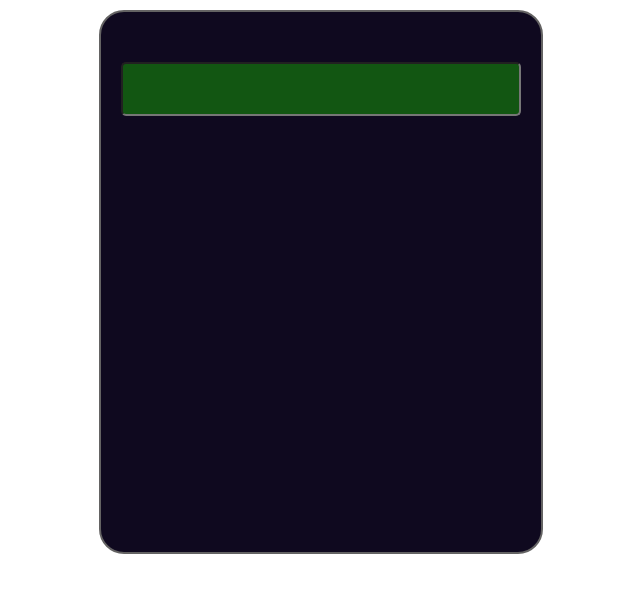
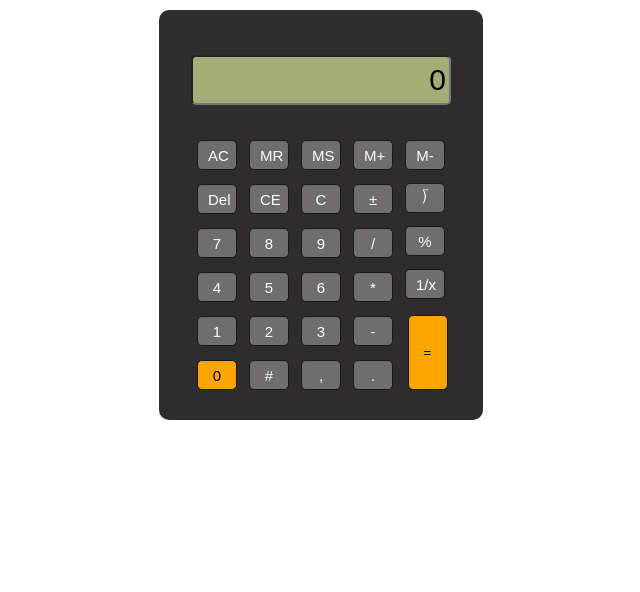
Before and after one commit to shivmohnish/calculator, a plain HTML site: page index.html in a window 1280 px wide. Shown: the whole page, without its empty margins (319-959 px from the left). Drawn offline with Linux system fonts and the light colour scheme.

Commit message:
Added CSS in calculator

```diff
--- a/index.html
+++ b/index.html
@@ -4,36 +4,116 @@
     <title>Calculator</title>
     <style>
  .Calculator-body {
-    background-color: rgb(15, 9, 31);
-    height: 500px;
-    width: 400px;
+    background-color: rgb(46, 44, 44);
+    height: 400px;
+    width: 300px;
     margin: 10px auto;
-    border-radius: 25px;
-    padding: 20px;
-    display: flex;
-    border: 2px solid rgb(100, 99, 99);
+    border-radius: 10px;
+    border: 2px solid rgb(48, 47, 47);
+    padding: 3px 10px;
  }
 
  .screen-display {
-    background-color: rgb(18, 86, 18);
+    background-color:#A1AF77;
     height: 40px;
-    width: 400px;
-    margin-top: 30px;
+    width: 250px;
+    display: block;
+    margin: 0 auto;
+    margin-top: 40px;
+    margin-bottom: 30px;
     border-radius: 5px;
     text-align: right;
     font-size: 30px;
-    padding: 5px;
+    padding: 3px;
  }
 
+.buttons-container {
+    display: flex;
+    flex-direction: column;
+    margin: 0 20px;
+    height: 260px;
+    flex-wrap: wrap;
+    justify-content: space-between;
+    align-items: center;
+}
 
+.btn {
+    background-color: rgb(111, 109, 109);
+    color: white;
+    border: 1px solid rgb(24, 24, 24);
+    width: 40px;
+    height: 30px;
+    border-radius: 5px;
+    font-size: 15px;
+    padding: 3px 10px;
+    margin: 5px 5px;
+    cursor: pointer;
+}
+
+.btn-zero {
+    background-color: orange;
+    border: 1px solid rgb(24, 24, 24);
+    border-radius: 5px;
+    height: 30px;
+    width: 40px;
+    font-size: 15px;
+    margin: 5px 5px;
+    cursor: pointer;
+}
+.btn-equal{
+    height: 75px;
+    width: 40px;
+    background-color: orange;
+    border: 1px solid rgb(24, 24, 24);
+    margin: 8px 0 5px 5px;
+    border-radius: 5px;
+    cursor: pointer;
+}
 
     </style>
 </head>
 <body>
     <div class="Calculator-body">
-       <input  class="screen-display">
+       <input type="text" value="0" class="screen-display">
 
-        </div>
+       <div class="buttons-container">
+        <button class="btn">AC</button>
+        <button class="btn">Del</button>
+        <button class="btn">7</button>
+        <button class="btn">4</button>
+        <button class="btn">1</button>
+        <button class="btn-zero">0</button>
+
+        <button class="btn">MR</button>
+        <button class="btn">CE</button>
+        <button class="btn">8</button>
+        <button class="btn">5</button>
+        <button class="btn">2</button>
+        <button class="btn">#</button>
+
+        <button class="btn">MS</button>
+        <button class="btn">C</button>
+        <button class="btn">9</button>
+        <button class="btn">6</button>
+        <button class="btn">3</button>
+        <button class="btn">,</button>
+
+        <button class="btn">M+</button>
+        <button class="btn">±</button>
+        <button class="btn">/</button>
+        <button class="btn">*</button>
+        <button class="btn">-</button>
+        <button class="btn">.</button>
+
+        <button class="btn">M-</button>
+        <button class="btn">⟌</button>
+        <button class="btn">%</button>
+        <button class="btn">1/x</button>
+        <button class="btn-equal">=</button>
+
+
+
+       </div>
     </div>
 </body>
 </html>
```
